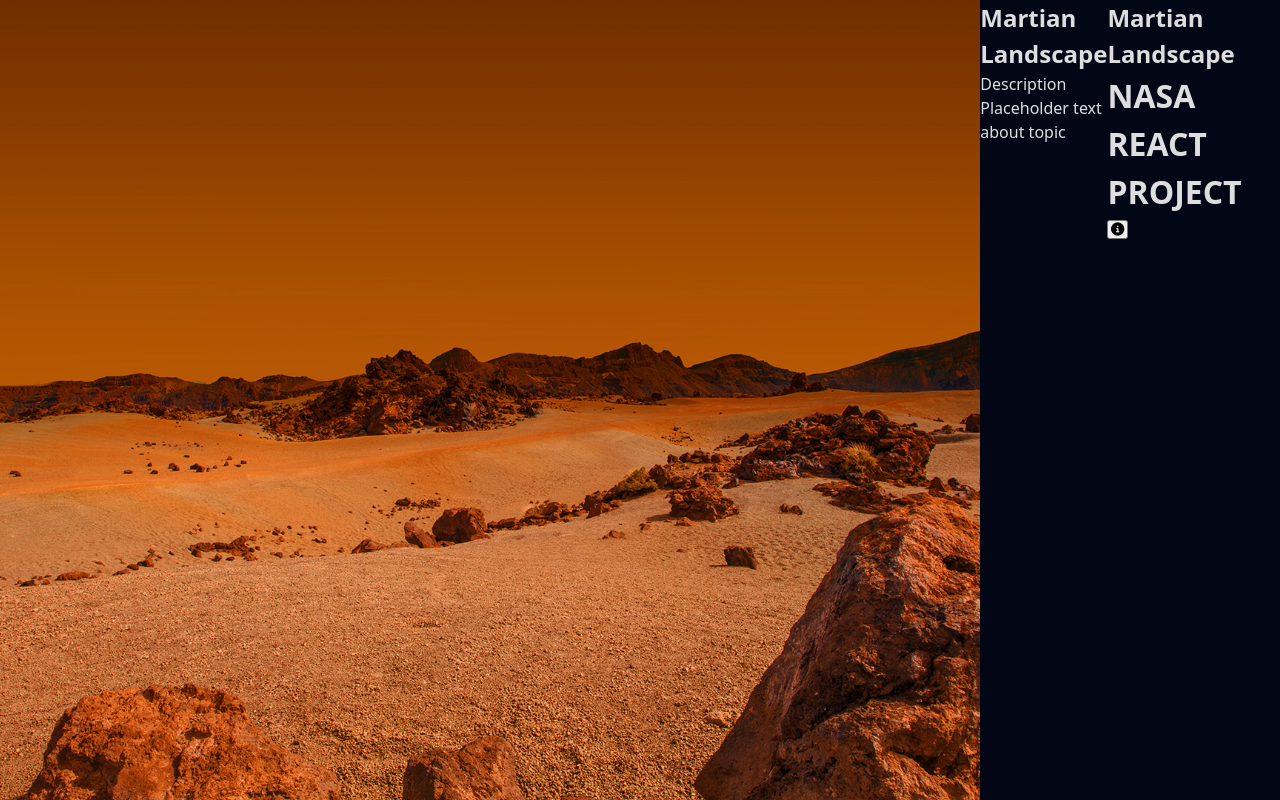
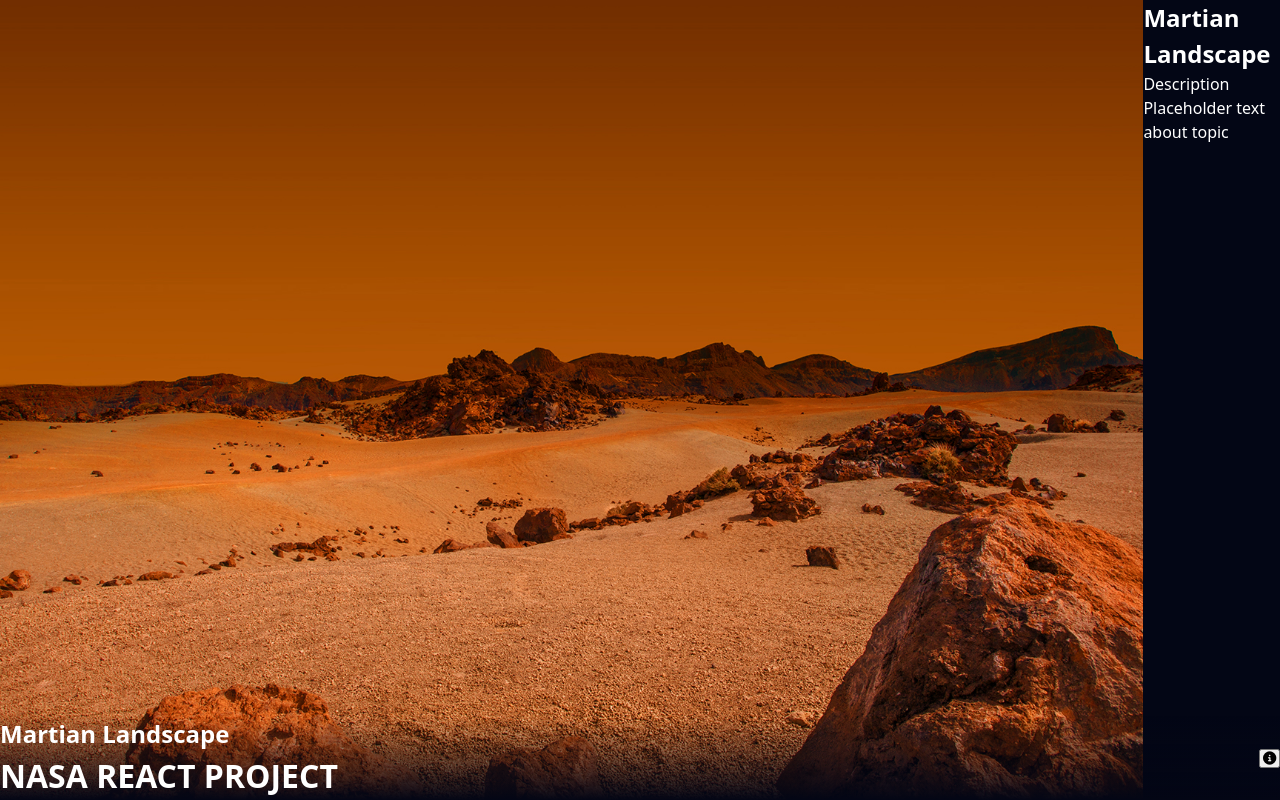
Before and after one commit to HarryLiu4154/nasa_react_app, a React (Vite) app: page / in a window 1280 px wide. Built offline with nearby package versions, Linux system fonts and the light colour scheme.

Commit message:
footer styling

```diff
--- a/src/components/Footer.jsx
+++ b/src/components/Footer.jsx
@@ -1,6 +1,7 @@
 export default function Footer() {
     return (
         <footer>
+            <div className="bgGradient"></div>
             <div>
                 <h2>Martian Landscape</h2>
                 <h1>NASA REACT PROJECT</h1>
--- a/src/index.css
+++ b/src/index.css
@@ -3,8 +3,8 @@
   line-height: 1.5;
   font-weight: 400;
 
-  color-scheme: light dark;
-  color: rgba(255, 255, 255, 0.87);
+  /* color-scheme: light dark; */
+  color: white;
   background-color: #030615;
 
   font-synthesis: none;
@@ -22,6 +22,7 @@
 #root {
   min-height: 100vh;
   display: flex;
+  display: relative;
 }
 
 .imgContainer {
@@ -35,3 +36,21 @@
   flex: 1;
   object-fit: cover;
 }
+
+footer {
+  position: fixed;
+  bottom: 0;
+  left: 0;
+  width: 100%;
+  display: flex;
+  align-items: center;
+  justify-content: space-between;
+  gap: 1rem;
+}
+
+.bgGradient {
+  position: absolute;
+  inset: 0;
+  z-index: -1;
+  background: linear-gradient(to top, #030615, rgba(255, 255, 255, 0));
+}
```
